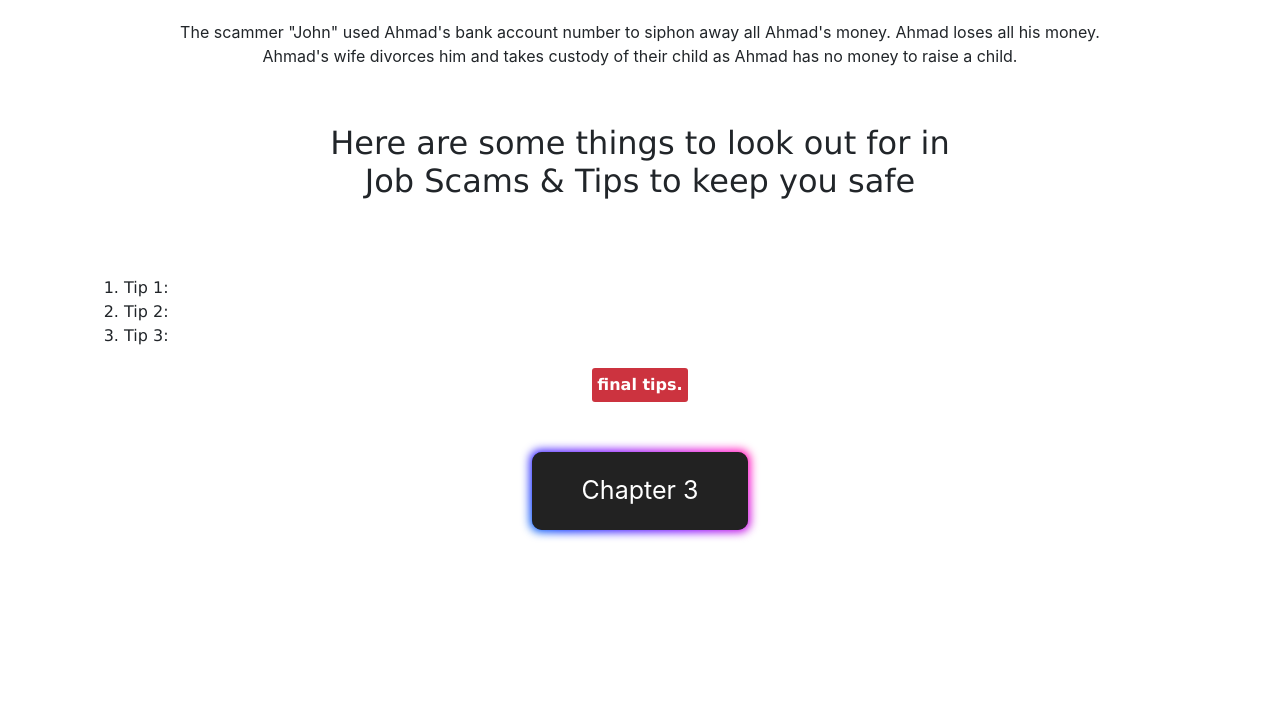
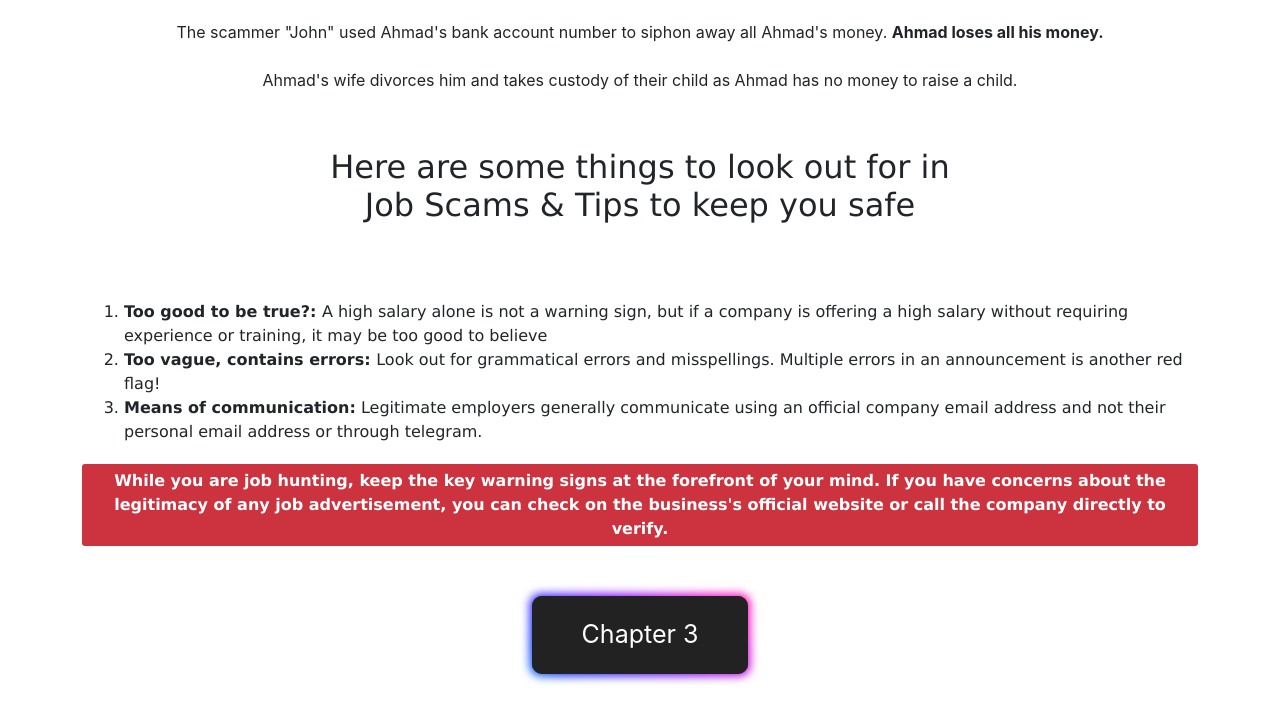
Before and after one commit to zkdlffkdb/chainedtomycomputer, a React (Create React App) app in the folder game/: page /chapter2educationalpage in a window 1280 px wide. Shown: the top 722 px of the page. Built offline with nearby package versions, Linux system fonts and the light colour scheme.

Commit message:
Added content in Chapter 2, Homepage, Epilogue, adjusted Prologue

```diff
--- a/game/src/components/pages/Chapter2.jsx
+++ b/game/src/components/pages/Chapter2.jsx
@@ -15,6 +15,7 @@ export const Chapter2 = () => {
     <div className="container">
       <h1>Chapter 2</h1>
       <p>Xiao Ming's friend Ahmad has been unemployed for 2 months and is desperate to find a new job to support his family as his wife just gave birth.</p>
+      <br />
       <p>Checking his Tiktok today, Xiao Ming sees that Ahmad has posted this: </p>
       <div className="phone">
         <img src={phone} alt="Ahmad's phone" />
--- a/game/src/components/pages/Chapter2Educationalpage.jsx
+++ b/game/src/components/pages/Chapter2Educationalpage.jsx
@@ -21,8 +21,9 @@ export const Chapter2Educationalpage = () => {
                         <strong>1 month later</strong>,
                         news reported that the job recruiter that
                         was contacting Ahmad was part of a large
-                        scam syndicate
+                        scam syndicate.
                     </p>
+                    <br />
                     <p>
                         Ahmad is very thankful for your advice.
                     </p>
@@ -34,9 +35,10 @@ export const Chapter2Educationalpage = () => {
                 <p>
                     The scammer "John" used Ahmad's
                     bank account number to siphon
-                    away all Ahmad's money. Ahmad loses
-                    all his money.
+                    away all Ahmad's money. <strong>Ahmad loses
+                    all his money.</strong>
                 </p>
+                <br />
                 <p>
                     Ahmad's wife divorces him and
                     takes custody of their child as
@@ -56,13 +58,19 @@ export const Chapter2Educationalpage = () => {
 
         <h2>Here are some things to look out for in Job Scams & Tips to keep you safe</h2>
         <ol>
-            <li>Tip 1:</li>
-            <li>Tip 2:</li>
-            <li>Tip 3:</li>
+            <li><strong>Too good to be true?: </strong> A high salary alone
+            is not a warning sign, but if a company is offering a high salary without
+            requiring experience or training, it may be too good to believe</li>
+            <li><strong>Too vague, contains errors: </strong> Look out for grammatical errors and misspellings.
+            Multiple errors in an announcement is another red flag!</li>
+            <li><strong>Means of communication:</strong> Legitimate employers generally communicate using
+            an official company email address and not their personal email address or through telegram.</li>
         </ol>
         <div className="final-word">
             <p>
-                final tips.
+                While you are job hunting, keep the key warning signs at the forefront of your mind.
+                If you have concerns about the legitimacy of any job advertisement, you can check on the
+                business's official website or call the company directly to verify.
             </p>
         </div>
         <div className="next-chapter">
--- a/game/src/components/pages/Epilogue.jsx
+++ b/game/src/components/pages/Epilogue.jsx
@@ -25,8 +25,11 @@ export const Epilogue = () => {
       <h1>Summary</h1>
       <div className="learning-points">
         <ol>
-          <li><strong>Love Scams:</strong> ...</li>
-          <li><strong>Job Scams:</strong> ...</li>
+          <li><strong>Love Scams:</strong> If caught in a love scam, sever all contact with the scammer, inform your banks if any
+          transactions have been made, and lastly file a police report.</li>
+          <li><strong>Job Scams:</strong> While you are job hunting, keep the key warning signs at the forefront of your mind.
+            If you have concerns about the legitimacy of any job advertisement, you can check on the
+            business's official website or call the company directly to verify.</li>
           <li><strong>Suspicious Links:</strong> ...</li>
         </ol>
       </div>
--- a/game/src/components/pages/Homepage.jsx
+++ b/game/src/components/pages/Homepage.jsx
@@ -13,11 +13,11 @@ export const Homepage = () => {
   return (
     <div className="container">
       <div className="header">
-        <div className="title">Welcome to game!</div>
+        <div className="title">Welcome to Scam Buster!</div>
       </div>
       <div className="body">
-        <p>text about the game</p>
-        <p>Lorem ipsum dolor sit amet consectetur, adipisicing elit. Laboriosam ipsum, modi voluptatibus, tempora corrupti eum et possimus reiciendis assumenda dolor id fuga ab aspernatur molestias aut quos, itaque accusamus asperiores sed voluptate quasi neque error maiores. Voluptate itaque doloremque expedita aut ad ipsam, delectus fugit fuga assumenda est ratione inventore!</p>
+        <p>Step into the shoes of Xiao Ming, a vigilant university student determined to protect his friends from the perils of online scams. </p>
+        <p>Navigate through real-life scenarios and make critical choices that will either save his friends or lead them into traps.</p>
       </div>
       <div className="start-game">
         <button onClick={routeChange} class="button">Start game</button>
--- a/game/src/components/pages/Prologue.css
+++ b/game/src/components/pages/Prologue.css
@@ -13,6 +13,7 @@ h1 {
     flex-direction: column;
     background-color: #efd4b8;
     margin: 0 120px;
+    padding: 30px;
     font-family:'Courier New', Courier, monospace;
 }
 
@@ -20,7 +21,6 @@ h1 {
     display: flex;
     flex-direction: row;
     align-items: center;
-    margin-top: 40px;
 }
 
 .info {
@@ -28,7 +28,7 @@ h1 {
     flex-direction: column;
     align-items: flex-start;
     margin-top: 20px;
-    padding-left: 15%;
+    margin-right: 50px;
     font-size: 20px;
     font-weight: bold;
 }
```
